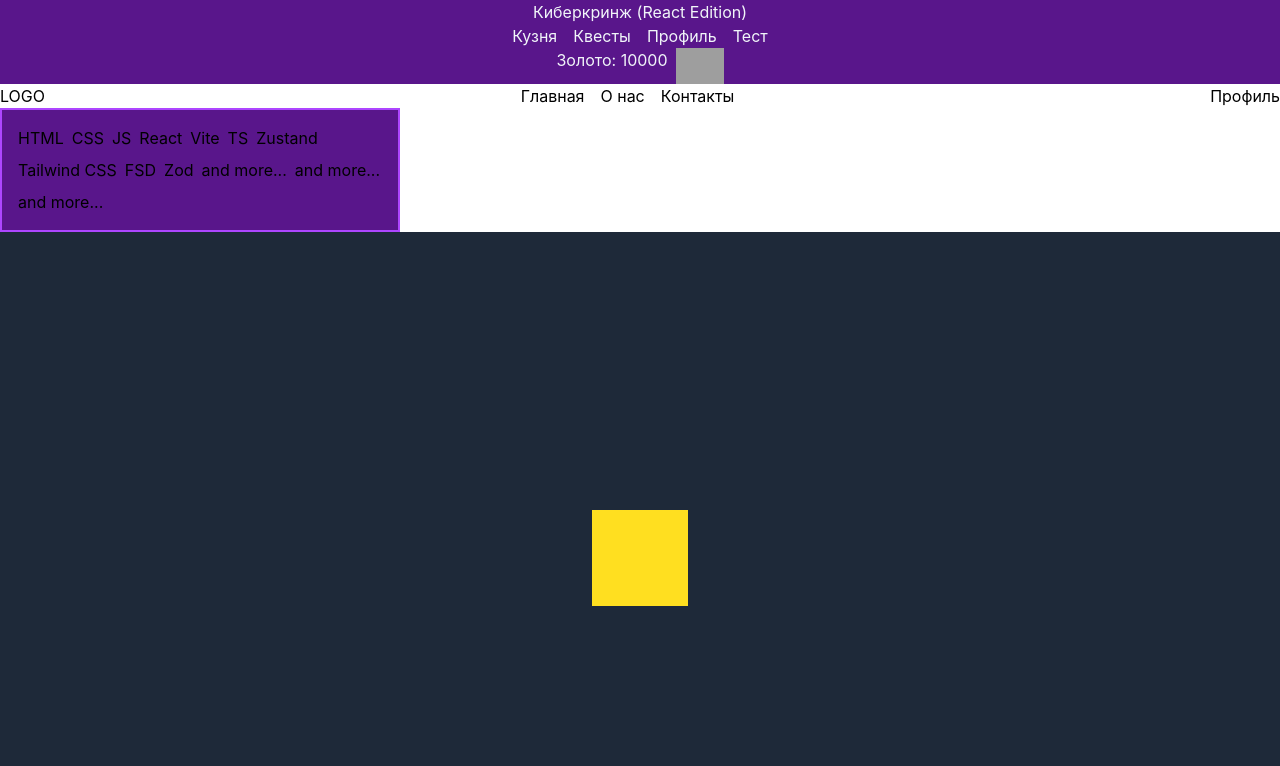
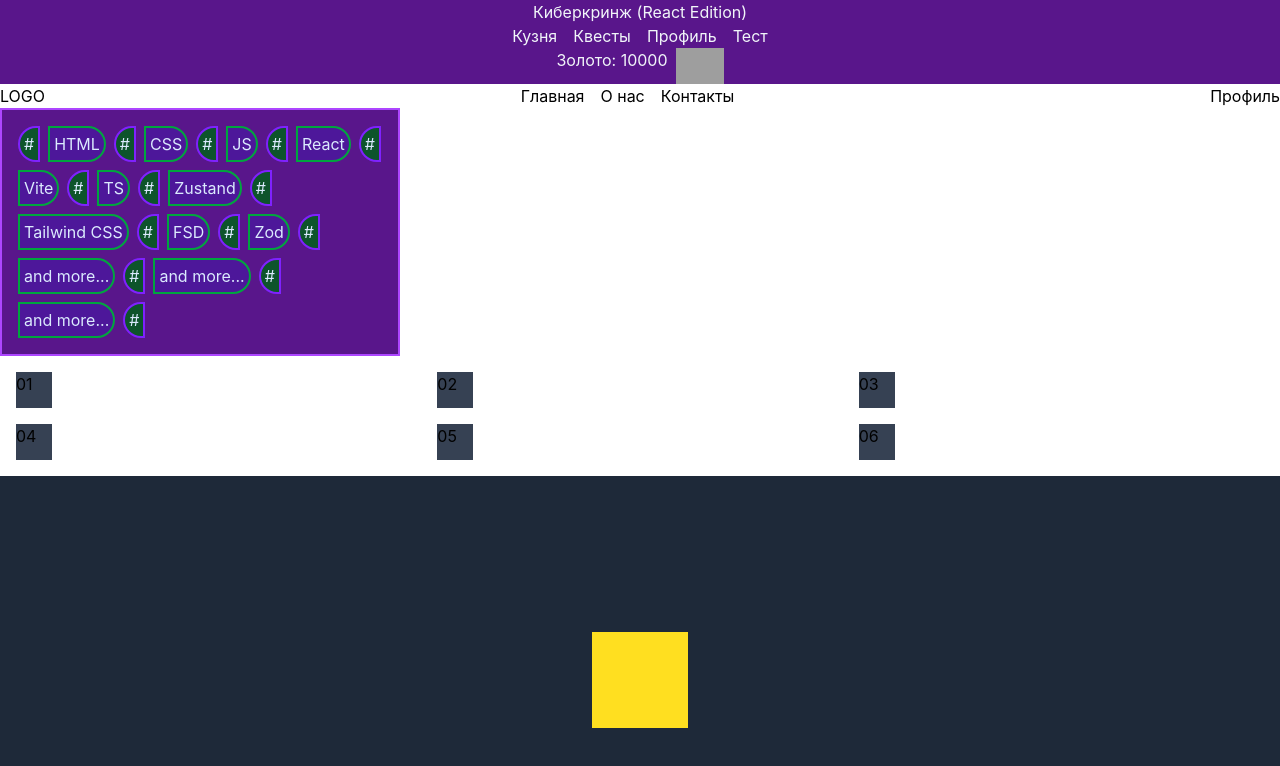
Before and after one commit to Pre-Mystdwyse/learning-frontend, a React (Vite) app: page /test in a window 1280 px wide. Shown: the top 766 px of the page. Built offline with nearby package versions, Linux system fonts and the light colour scheme; grey boxes are pictures that could not be loaded; a web font is replaced by a local one.

Commit message:
cringe day

```diff
--- a/src/pages/TestPage.tsx
+++ b/src/pages/TestPage.tsx
@@ -5,7 +5,10 @@ export function TestPage() {
     return (
         <div className="flex flex-col h-screen overflow-hidden">
             <TestHeader/>
-            <SomeContainer/>
+            <div className="">
+                <SomeContainer/>
+                <GridContainer/>
+            </div>
             <article
             className="w-full bg-gray-800 text-teal-50
             flex flex-1 justify-center items-center">
@@ -32,19 +35,46 @@ function TestHeader() {
 function SomeContainer() {
     return (
         <div className=" flex w-100 border-2 border-purple-500 bg-purple-900 flex-wrap gap-2 p-4">
-            <p className="">HTML</p>
-            <p className="">CSS</p>
-            <p className="">JS</p>
-            <p className="">React</p>
-            <p className="">Vite</p>
-            <p className="">TS</p>
-            <p className="">Zustand</p>
-            <p className="">Tailwind CSS</p>
-            <p className="">FSD</p>
-            <p className="">Zod</p>
-            <p className="">and more...</p>
-            <p className="">and more...</p>
-            <p className="">and more...</p>
+            <p className="text-blue-100 border-2 p-1 border-violet-600 bg-green-900 rounded-l-4xl">#</p>
+            <p className="text-blue-100 border-2 p-1 border-green-600 bg-violet-900 rounded-r-4xl">HTML</p>
+            <p className="text-blue-100 border-2 p-1 border-violet-600 bg-green-900 rounded-l-4xl">#</p>
+            <p className="text-blue-100 border-2 p-1 border-green-600 bg-violet-900 rounded-r-4xl">CSS</p>
+            <p className="text-blue-100 border-2 p-1 border-violet-600 bg-green-900 rounded-l-4xl">#</p>
+            <p className="text-blue-100 border-2 p-1 border-green-600 bg-violet-900 rounded-r-4xl">JS</p>
+            <p className="text-blue-100 border-2 p-1 border-violet-600 bg-green-900 rounded-l-4xl">#</p>
+            <p className="text-blue-100 border-2 p-1 border-green-600 bg-violet-900 rounded-r-4xl">React</p>
+            <p className="text-blue-100 border-2 p-1 border-violet-600 bg-green-900 rounded-l-4xl">#</p>
+            <p className="text-blue-100 border-2 p-1 border-green-600 bg-violet-900 rounded-r-4xl">Vite</p>
+            <p className="text-blue-100 border-2 p-1 border-violet-600 bg-green-900 rounded-l-4xl">#</p>
+            <p className="text-blue-100 border-2 p-1 border-green-600 bg-violet-900 rounded-r-4xl">TS</p>
+            <p className="text-blue-100 border-2 p-1 border-violet-600 bg-green-900 rounded-l-4xl">#</p>
+            <p className="text-blue-100 border-2 p-1 border-green-600 bg-violet-900 rounded-r-4xl">Zustand</p>
+            <p className="text-blue-100 border-2 p-1 border-violet-600 bg-green-900 rounded-l-4xl">#</p>
+            <p className="text-blue-100 border-2 p-1 border-green-600 bg-violet-900 rounded-r-4xl">Tailwind CSS</p>
+            <p className="text-blue-100 border-2 p-1 border-violet-600 bg-green-900 rounded-l-4xl">#</p>
+            <p className="text-blue-100 border-2 p-1 border-green-600 bg-violet-900 rounded-r-4xl">FSD</p>
+            <p className="text-blue-100 border-2 p-1 border-violet-600 bg-green-900 rounded-l-4xl">#</p>
+            <p className="text-blue-100 border-2 p-1 border-green-600 bg-violet-900 rounded-r-4xl">Zod</p>
+            <p className="text-blue-100 border-2 p-1 border-violet-600 bg-green-900 rounded-l-4xl">#</p>
+            <p className="text-blue-100 border-2 p-1 border-green-600 bg-violet-900 rounded-r-4xl">and more...</p>
+            <p className="text-blue-100 border-2 p-1 border-violet-600 bg-green-900 rounded-l-4xl">#</p>
+            <p className="text-blue-100 border-2 p-1 border-green-600 bg-violet-900 rounded-r-4xl">and more...</p>
+            <p className="text-blue-100 border-2 p-1 border-violet-600 bg-green-900 rounded-l-4xl">#</p>
+            <p className="text-blue-100 border-2 p-1 border-green-600 bg-violet-900 rounded-r-4xl">and more...</p>
+            <p className="text-blue-100 border-2 p-1 border-violet-600 bg-green-900 rounded-l-4xl">#</p>
         </div>
     )
 }
+
+function GridContainer() {
+    return (
+        <div className="grid grid-cols-3 gap-4 p-4">
+            <div className="bg-gray-700 w-9 h-9">01</div>
+            <div className="bg-gray-700 w-9 h-9">02</div>
+            <div className="bg-gray-700 w-9 h-9">03</div>
+            <div className="bg-gray-700 w-9 h-9">04</div>
+            <div className="bg-gray-700 w-9 h-9">05</div>
+            <div className="bg-gray-700 w-9 h-9">06</div>
+        </div>
+    )
+}
```
